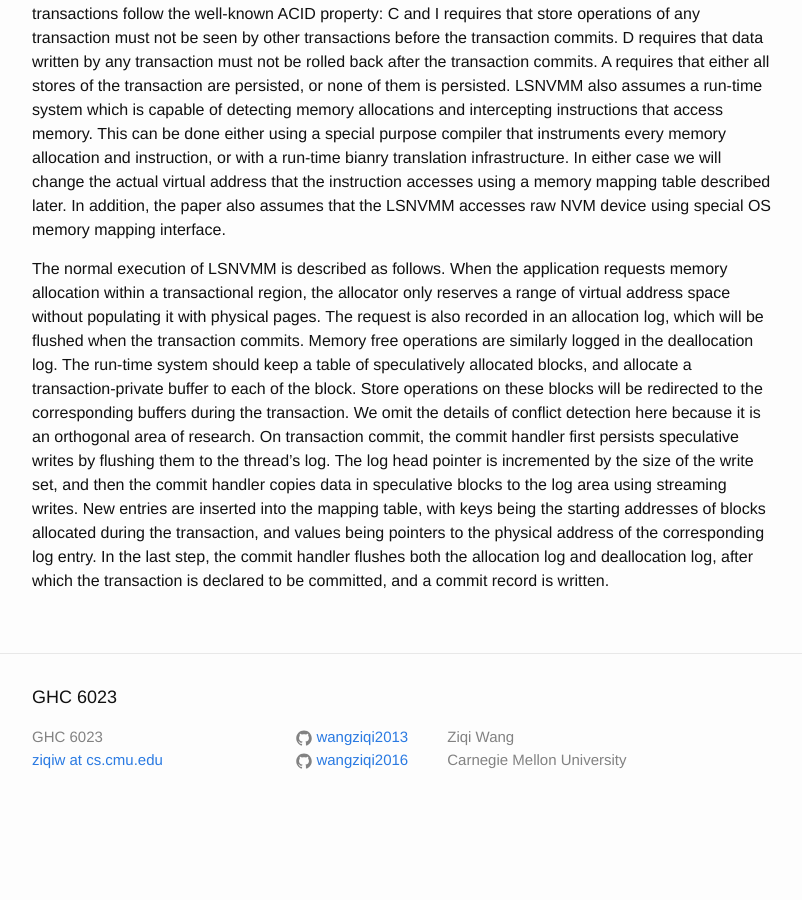
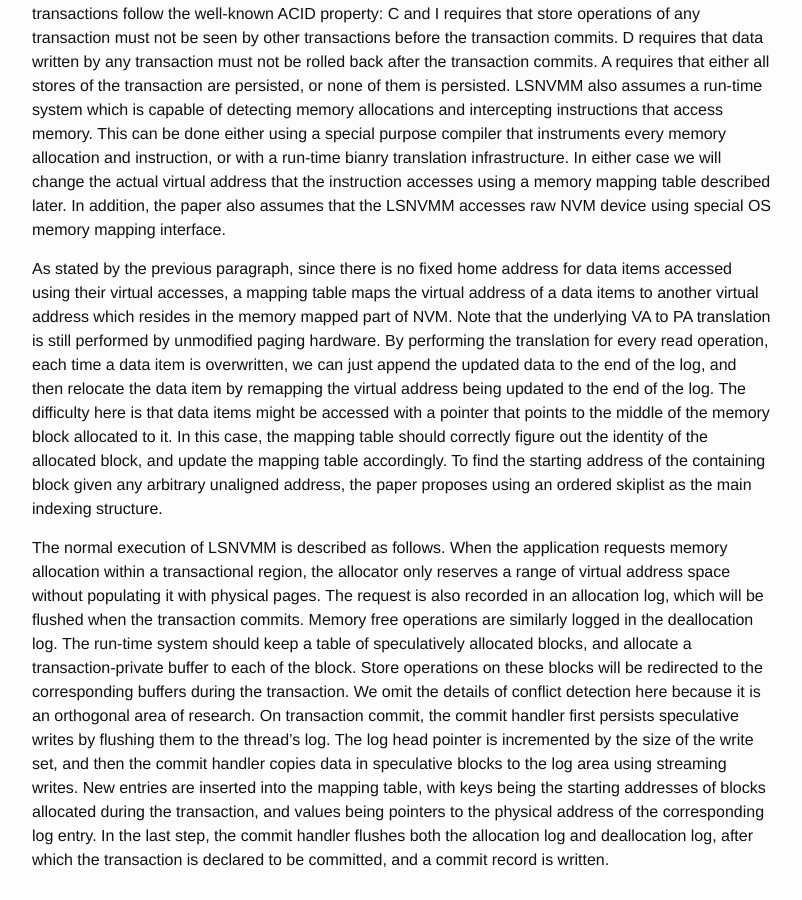
Before and after one commit to wangziqi2013/wangziqi2013.github.io, a Jekyll site: the page built from _posts/2019-02-25-log-structured-nv-main-memory.markdown, in a window 1280 px wide and 900 px high, scrolled down 1567 px. Shown: the whole window, without its empty margins (238-1040 px from the left). Built offline with Jekyll 4.4.1, drawn with Linux system fonts in a browser that asks for light colours; before the commit the page ends 2398 px from its top, so only the background shows below that.

Commit message:
Adding skiplist

```diff
--- a/_posts/2019-02-25-log-structured-nv-main-memory.markdown
+++ b/_posts/2019-02-25-log-structured-nv-main-memory.markdown
@@ -60,6 +60,16 @@ compiler that instruments every memory allocation and instruction, or with a run
 In either case we will change the actual virtual address that the instruction accesses using a memory mapping table described
 later. In addition, the paper also assumes that the LSNVMM accesses raw NVM device using special OS memory mapping interface.
 
+As stated by the previous paragraph, since there is no fixed home address for data items accessed using their virtual accesses,
+a mapping table maps the virtual address of a data items to another virtual address which resides in the memory mapped part
+of NVM. Note that the underlying VA to PA translation is still performed by unmodified paging hardware. By performing the
+translation for every read operation, each time a data item is overwritten, we can just append the updated data to the end
+of the log, and then relocate the data item by remapping the virtual address being updated to the end of the log. The difficulty
+here is that data items might be accessed with a pointer that points to the middle of the memory block allocated to it. In
+this case, the mapping table should correctly figure out the identity of the allocated block, and update the mapping table
+accordingly. To find the starting address of the containing block given any arbitrary unaligned address, the paper proposes
+using an ordered skiplist as the main indexing structure.
+
 The normal execution of LSNVMM is described as follows. When the application requests memory allocation within a transactional
 region, the allocator only reserves a range of virtual address space without populating it with physical pages. The request is also
 recorded in an allocation log, which will be flushed when the transaction commits. Memory free operations are similarly logged
```
